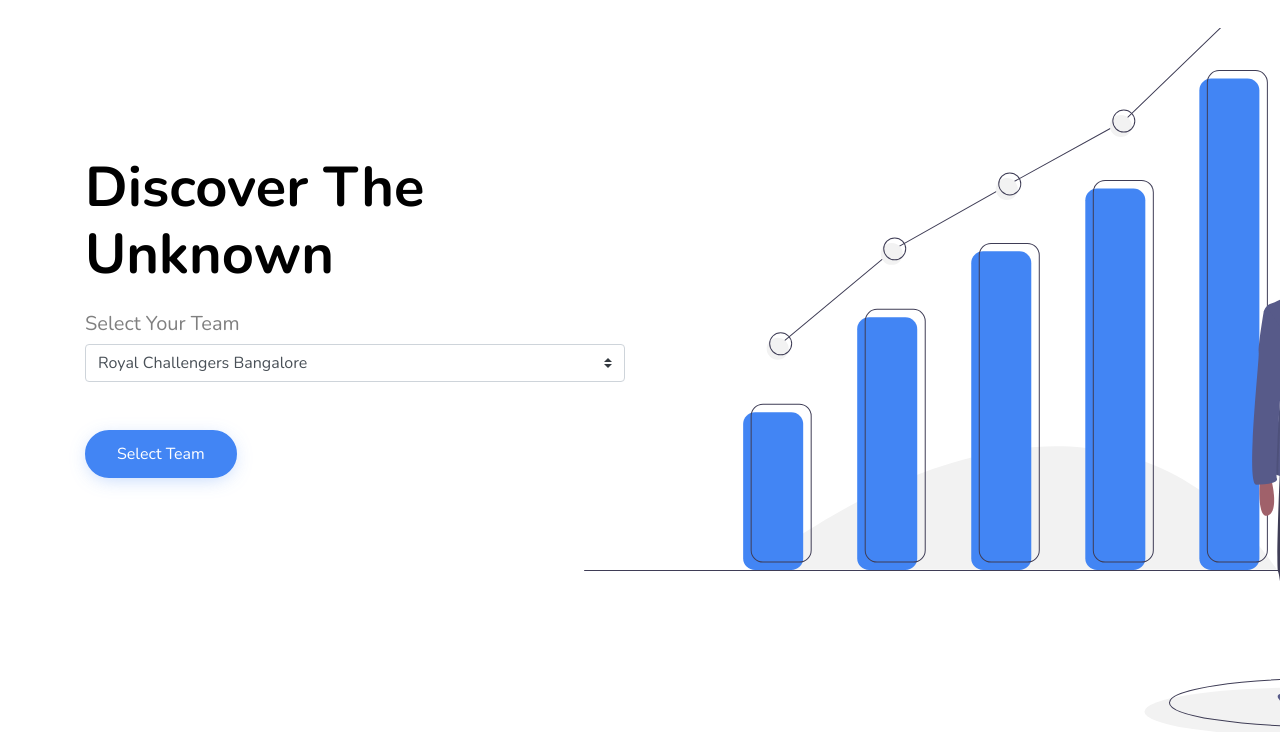
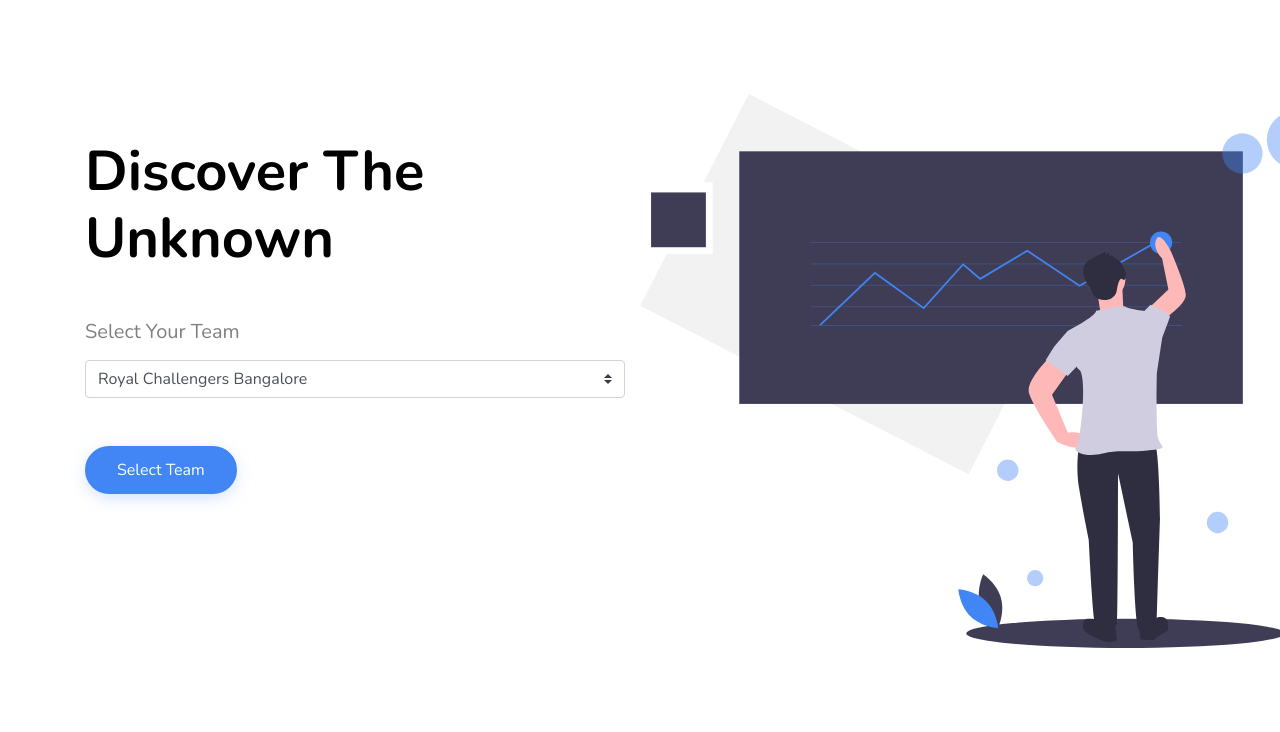
Before and after one commit to sagargada73/exsports-analytics, a Django app: page / in a window 1280 px wide. Shown: the part 68-800 px from the top of the page. Run offline with Django 3.2, Linux system fonts and the light colour scheme; some libraries are stand-ins or nearby versions; some web fonts are replaced.

Commit message:
Added new svg in home page

```diff
--- a/templates/base.html
+++ b/templates/base.html
@@ -72,12 +72,12 @@
 
           <div class="col-md-12" style="position: relative;" data-aos="fade-up" data-aos-delay="200">
 
-            <img src=" {% static 'index/images/undraw_investing_7u74.svg' %} " alt="Image" class="img-fluid img-absolute">
+            <img src=" {% static 'index/images/undraw_predictive_analytics.svg' %}" alt="Image" class="img-fluid img-absolute" style="width: 60%; right: 8%;">
 
             <div class="row mb-4" data-aos="fade-up" data-aos-delay="200">
               <div class="col-lg-6 mr-auto">
                 <h1>Discover The Unknown</h1>
-                <h5 class="mb-2 mt-4">Select Your Team</h5>
+                <h5 class="mb-3 mt-5">Select Your Team</h5>
 
                 <form action="{% url 'setTeam' %}" method="POST">
                     {% csrf_token %}
```
Also changed, not shown: static/index/images/undraw_predictive_analytics.svg (added).
